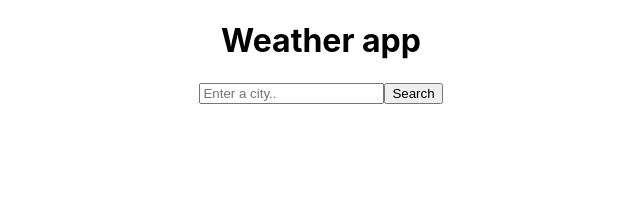
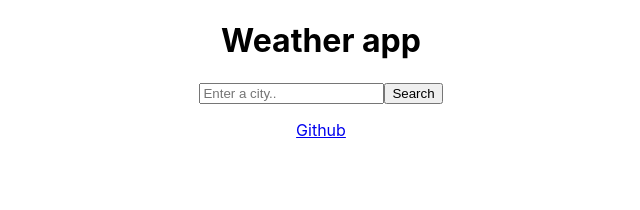
Before and after one commit to LSan14/my-react-app, a React (Create React App) app: page / in a window 1280 px wide. Shown: the top 210 px of the page, without its empty margins (319-959 px from the left). Built offline with nearby package versions, Linux system fonts and the light colour scheme.

Commit message:
Added github

```diff
--- a/src/App.css
+++ b/src/App.css
@@ -5,6 +5,9 @@
 .App-logo {
   height: 40vmin;
   pointer-events: none;
+}
+.p {
+  color: black;
 }
 
 @media (prefers-reduced-motion: no-preference) {
--- a/src/App.js
+++ b/src/App.js
@@ -7,6 +7,10 @@ function App() {
     <div className="App">
       <h1> Weather app </h1>
       <Weather />
+      <p>
+        {" "}
+        <a href="https://github.com/LSan14/my-react-app.git">Github</a>
+      </p>
     </div>
   );
 }
```
